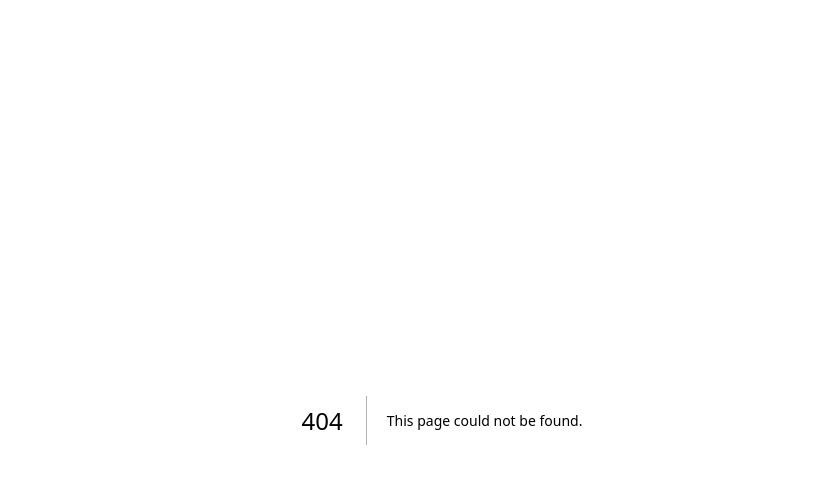
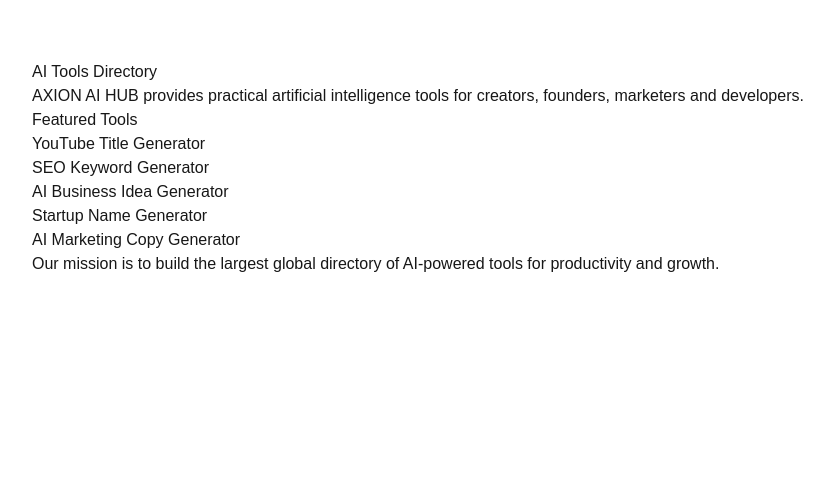
Before and after one commit to michaelauditor-pixel/axion-ai-hub, a Next.js app: page /tools in a window 1280 px wide. Before the commit this address had no page. Shown: the top 484 px of the page, without its empty margins (198-1032 px from the left). Built offline with nearby package versions, Linux system fonts and the light colour scheme.

Commit message:
Add tools prompts templates pages for AdSense approval

```diff
--- /dev/null
+++ b/src/app/prompts/page.tsx
@@ -0,0 +1,28 @@
+export default function Prompts() {
+  return (
+    <main style={{padding:"40px",maxWidth:"900px",margin:"auto"}}>
+      <h1>AI Prompt Library</h1>
+
+      <p>
+      This section contains curated prompts for large language models
+      such as GPT systems and AI assistants.
+      </p>
+
+      <h2>Prompt Categories</h2>
+
+      <ul>
+        <li>Business prompts</li>
+        <li>Marketing prompts</li>
+        <li>Startup prompts</li>
+        <li>Content creation prompts</li>
+        <li>SEO prompts</li>
+      </ul>
+
+      <p>
+      Our prompt library helps professionals unlock the full potential
+      of artificial intelligence tools.
+      </p>
+
+    </main>
+  )
+}
--- /dev/null
+++ b/src/app/templates/page.tsx
@@ -0,0 +1,28 @@
+export default function Templates() {
+  return (
+    <main style={{padding:"40px",maxWidth:"900px",margin:"auto"}}>
+      <h1>AI Templates</h1>
+
+      <p>
+      AXION AI HUB provides ready-to-use templates for startups,
+      creators and digital businesses.
+      </p>
+
+      <h2>Template Categories</h2>
+
+      <ul>
+        <li>Startup pitch templates</li>
+        <li>Marketing strategy templates</li>
+        <li>SEO content templates</li>
+        <li>AI workflow templates</li>
+        <li>Automation templates</li>
+      </ul>
+
+      <p>
+      These templates are designed to accelerate productivity
+      and help teams build faster with AI.
+      </p>
+
+    </main>
+  )
+}
--- /dev/null
+++ b/src/app/tools/page.tsx
@@ -0,0 +1,28 @@
+export default function Tools() {
+  return (
+    <main style={{padding:"40px",maxWidth:"900px",margin:"auto"}}>
+      <h1>AI Tools Directory</h1>
+
+      <p>
+      AXION AI HUB provides practical artificial intelligence tools for
+      creators, founders, marketers and developers.
+      </p>
+
+      <h2>Featured Tools</h2>
+
+      <ul>
+        <li>YouTube Title Generator</li>
+        <li>SEO Keyword Generator</li>
+        <li>AI Business Idea Generator</li>
+        <li>Startup Name Generator</li>
+        <li>AI Marketing Copy Generator</li>
+      </ul>
+
+      <p>
+      Our mission is to build the largest global directory of AI-powered
+      tools for productivity and growth.
+      </p>
+
+    </main>
+  )
+}
```
